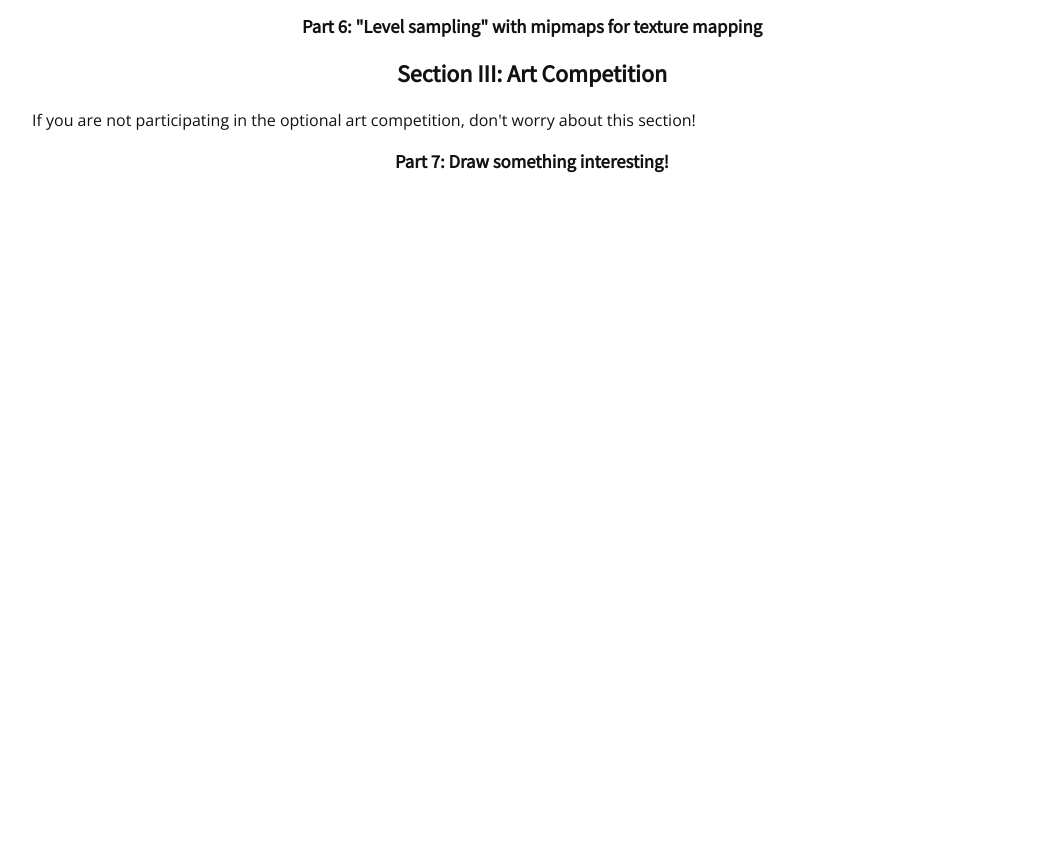
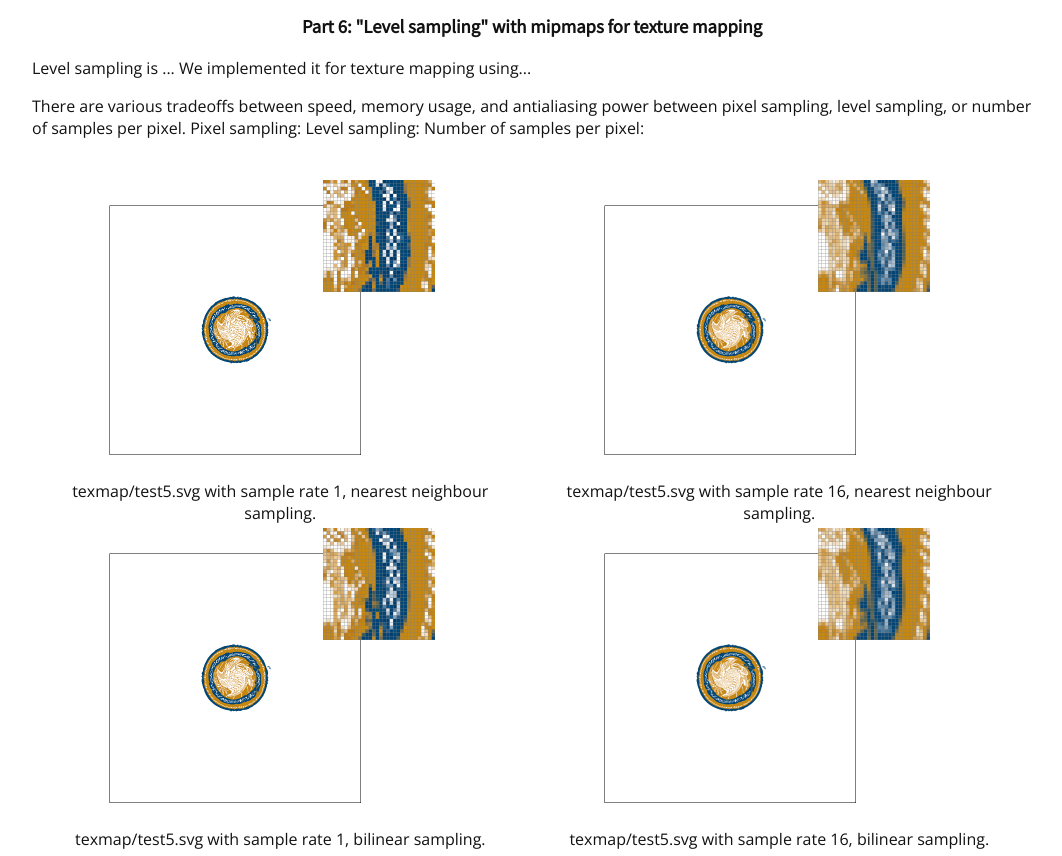
Before and after one commit to cal-cs184-student/p1-rasterizer-sp23-mom-estimators, a plain HTML site: page docs/index.html in a window 1280 px wide. Shown: the part 4073-4929 px from the top of the page, without its empty margins (108-1170 px from the left). Before the commit the page ends 4365 px from the top, so only its background shows below. Drawn offline with nearby package versions, Linux system fonts and the light colour scheme.

Commit message:
no bugs anymore, started task 6 doc

```diff
--- a/docs/index.html
+++ b/docs/index.html
@@ -167,15 +167,51 @@
             </table>
         </div>
 
-        <p>The difference between sampling at a rate of 1 versus 16 is that the images with a higher sample rate have smoother edges, with nearest pixels blurred together.
-        Even at sample rate 1, bilinear sampling produces a smoother output. This is because each (u, v) point is calculated using a Barycentric average of the closest pixels, as opposed to just copying the pixel value of the nearest pixel, which would produce more extreme and higher variance outputs.
-        When the image has high frequency, there will be a larger difference between the two methods. Nearest neighbour sampling will take the value closes to the point, but because of the high frequency, the actual point value may not be the same as the value of the closest neighbour.
-        Bilinear sampling will average the value over the four closest pixels, which may blur the high frequency, but result in a smoother, lower variance output.
+        <p>
+            The difference between sampling at a rate of 1 versus 16 is that the images with a higher sample rate have smoother edges, with nearest pixels blurred together.
+            Even at sample rate 1, bilinear sampling produces a smoother output. This is because each (u, v) point is calculated using a Barycentric average of the closest pixels, as opposed to just copying the pixel value of the nearest pixel, which would produce more extreme and higher variance outputs.
+            When the image has high frequency, there will be a larger difference between the two methods. Nearest neighbour sampling will take the value closes to the point, but because of the high frequency, the actual point value may not be the same as the value of the closest neighbour.
+            Bilinear sampling will average the value over the four closest pixels, which may blur the high frequency, but result in a smoother, lower variance output.
         </p>
 
         <h3 align="middle">Part 6: "Level sampling" with mipmaps for texture mapping</h3>
 
+        <p>
+            Level sampling is ...
+            We implemented it for texture mapping using...
+        </p>
+        <p>
+            There are various tradeoffs between speed, memory usage, and antialiasing power between pixel sampling, level sampling, or number of samples per pixel.
+            Pixel sampling:
+            Level sampling:
+            Number of samples per pixel:
+        </p>
 
+        <div align="middle">
+            <table style="width=100%">
+                <tr>
+                    <td>
+                        <img src="images/task5_nn1.png" align="middle" width="400px" />
+                        <figcaption align="middle">texmap/test5.svg with sample rate 1, nearest neighbour sampling.</figcaption>
+                    </td>
+                    <td>
+                        <img src="images/task5_nn16.png" align="middle" width="400px" />
+                        <figcaption align="middle">texmap/test5.svg with sample rate 16, nearest neighbour sampling.</figcaption>
+                    </td>
+                </tr>
+                <br />
+                <tr>
+                    <td>
+                        <img src="images/task5_bl1.png" align="middle" width="400px" />
+                        <figcaption align="middle">texmap/test5.svg with sample rate 1, bilinear sampling.</figcaption>
+                    </td>
+                    <td>
+                        <img src="images/task5_bl16.png" align="middle" width="400px" />
+                        <figcaption align="middle">texmap/test5.svg with sample rate 16, bilinear sampling.</figcaption>
+                    </td>
+                </tr>
+            </table>
+        </div>
 
         <h2 align="middle">Section III: Art Competition</h2>
         <p>If you are not participating in the optional art competition, don't worry about this section!</p>
```
